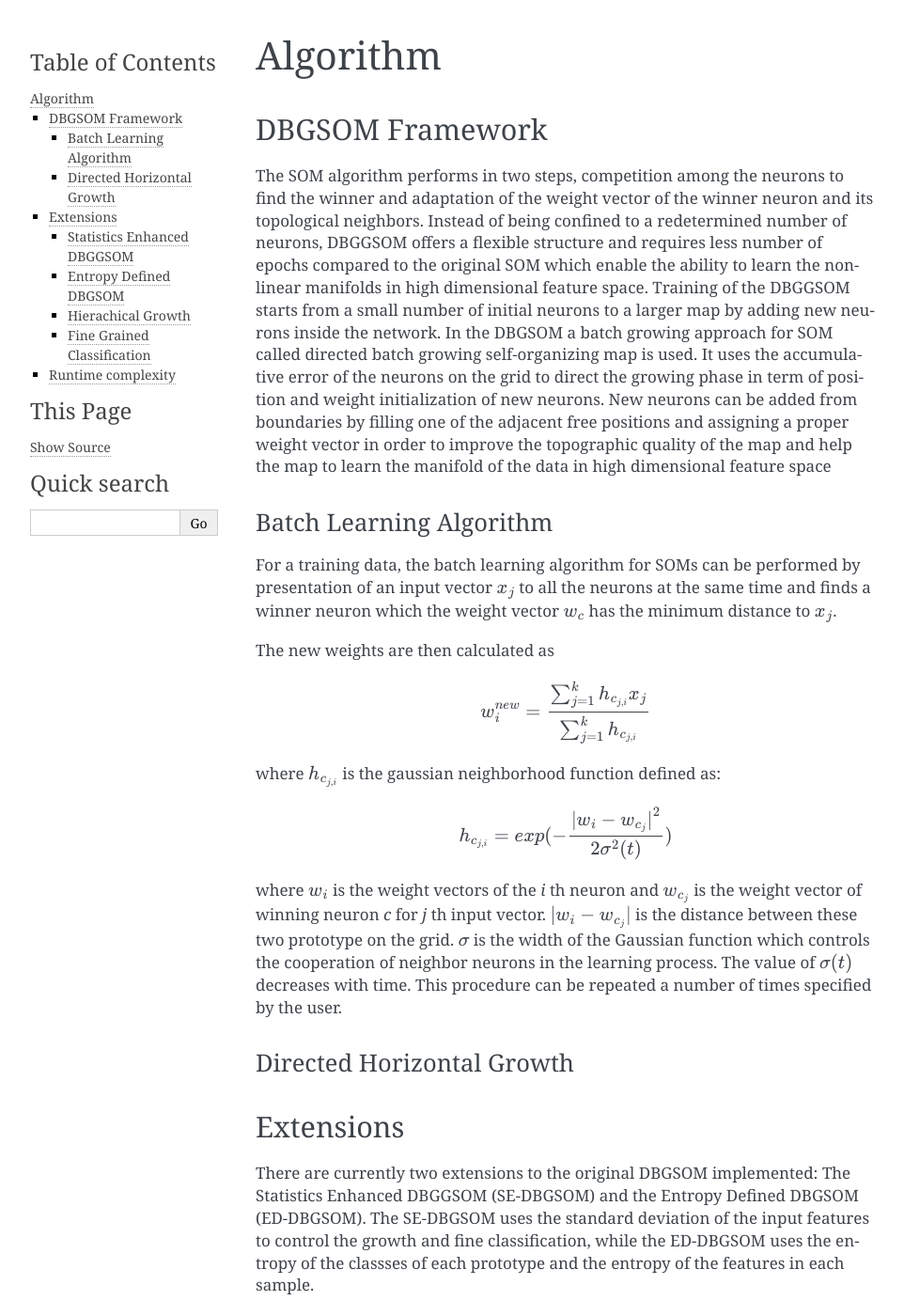
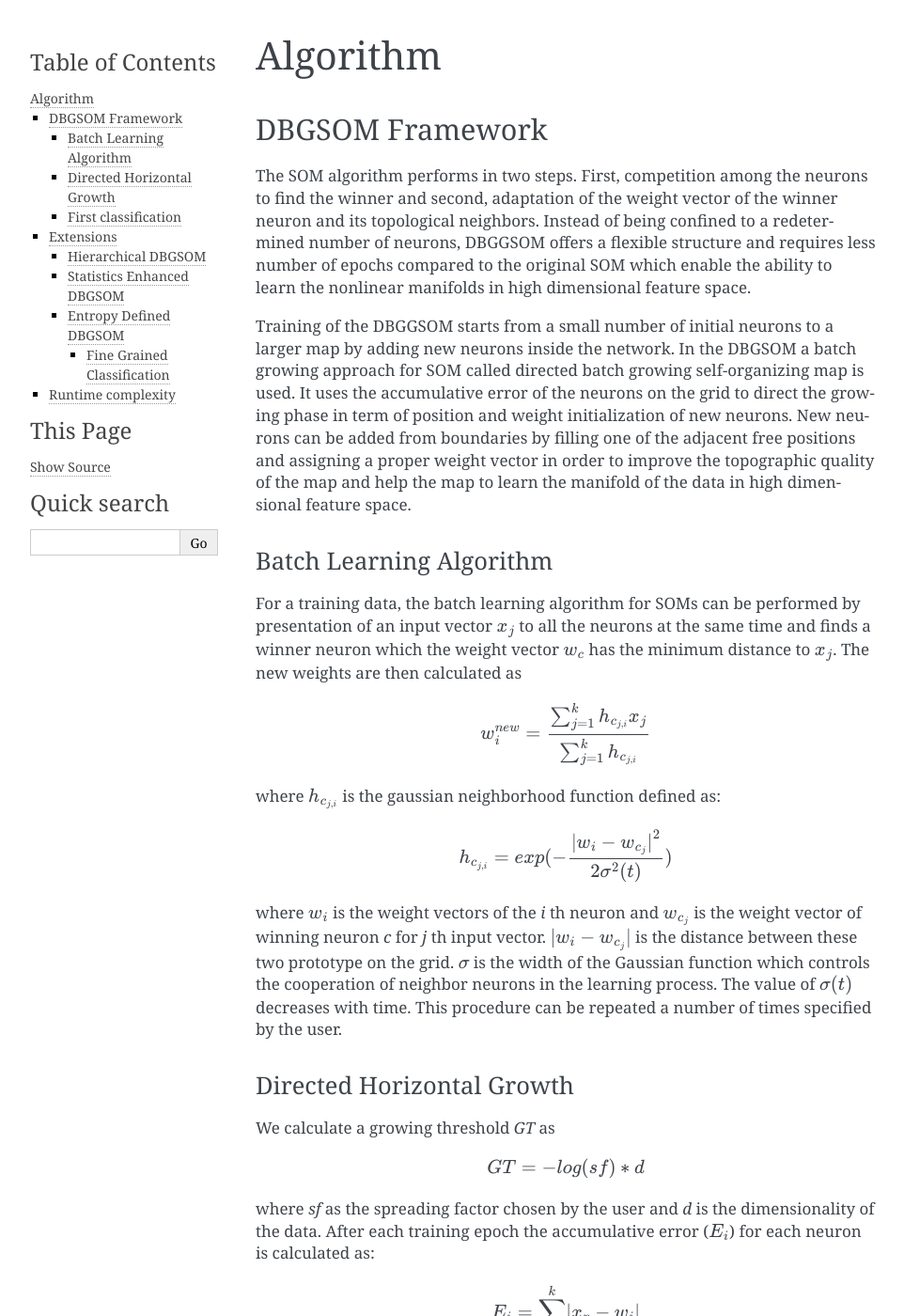
Before and after one commit to SandroMartens/DBGSOM, a Sphinx documentation site: the page built from docs/source/algorithm.rst, in a window 1280 px wide and 1400 px high. Shown: the whole window at 94% size, without its empty margins (148-1110 px from the left). Built offline with Sphinx 7.4.7, drawn with Linux system fonts in a browser that asks for light colours; some of the changed text lies outside the part shown.

Commit message:
finished dbgsom description

```diff
--- a/docs/source/algorithm.rst
+++ b/docs/source/algorithm.rst
@@ -1,26 +1,24 @@
 Algorithm
-=============
+=========
 
 DBGSOM Framework
 --------------------
 
-The SOM algorithm performs in two steps, competition among the neurons to find the winner and adaptation of the weight vector of the winner neuron and its topological neighbors. Instead of being confined to a redetermined number of neurons, DBGGSOM offers a flexible structure and requires less number of epochs compared to the original SOM which enable the ability to learn the nonlinear manifolds in high dimensional feature space. Training of the DBGGSOM starts from a small number of initial neurons to a larger map by adding new neurons inside the network. In the DBGSOM a batch growing approach for SOM called directed batch growing self-organizing map is used. It uses the accumulative error of the neurons on the grid to direct the growing phase in term of position and weight initialization of new neurons. New neurons can be added from boundaries by filling one of the adjacent free positions and assigning a proper weight vector in order to improve the topographic quality of the map and help the map to learn the manifold of the data in high dimensional feature space
+The SOM algorithm performs in two steps. First, competition among the neurons to find the winner and second, adaptation of the weight vector of the winner neuron and its topological neighbors. Instead of being confined to a redetermined number of neurons, DBGGSOM offers a flexible structure and requires less number of epochs compared to the original SOM which enable the ability to learn the nonlinear manifolds in high dimensional feature space.
+
+Training of the DBGGSOM starts from a small number of initial neurons to a larger map by adding new neurons inside the network. In the DBGSOM a batch growing approach for SOM called directed batch growing self-organizing map is used. It uses the accumulative error of the neurons on the grid to direct the growing phase in term of position and weight initialization of new neurons. New neurons can be added from boundaries by filling one of the adjacent free positions and assigning a proper weight vector in order to improve the topographic quality of the map and help the map to learn the manifold of the data in high dimensional feature space.
 
 Batch Learning Algorithm
 ************************
-For a training data, the batch learning algorithm for SOMs can be performed by presentation of an input vector :math:`x_j` to all the neurons at the same time and finds a winner
-neuron which the weight vector :math:`w_c` has the minimum distance to :math:`x_j`.
 
-The new weights are then calculated as
+For a training data, the batch learning algorithm for SOMs can be performed by presentation of an input vector :math:`x_j` to all the neurons at the same time and finds a winner neuron which the weight vector :math:`w_c` has the minimum distance to :math:`x_j`. The new weights are then calculated as
 
 .. math::
-
     w_i^{new} = \frac{\sum_{j=1}^{k}h_{c_{j, i}} x_j}{\sum_{j=1}^{k}h_{c_{j, i}}}
 
 where :math:`h_{c_{j, i}}` is the gaussian neighborhood function defined as:
 
 .. math::
-
     h_{c_{j, i}} = exp(- \frac{{\lvert w_i - w_{c_j} \rvert}^2}{2{\sigma}^2(t)})
 
 where :math:`w_i` is the weight vectors of the `i` th neuron and :math:`w_{c_j}` is the weight vector of winning neuron `c` for `j` th input vector. :math:`\lvert w_i - w_{c_j} \rvert` is the distance between these two prototype on the grid. :math:`\sigma` is the width of the Gaussian function which controls the cooperation of neighbor neurons in the learning process. The value of :math:`\sigma(t)` decreases with time. This procedure can be repeated a number of times specified
@@ -29,34 +27,58 @@
 Directed Horizontal Growth
 **************************
 
+We calculate a growing threshold `GT` as
+
+.. math::
+    GT = -log(sf) * d
+
+where `sf` as the spreading factor chosen by the user and `d` is the dimensionality of the data. After each training epoch the accumulative error (:math:`E_i`) for each neuron is calculated as:
+
+.. math::
+    E_i = \sum_{p=1}^k \lvert x_p - w_i \rvert
+
+where :math:`w_i` is the weight vector of the neuron `i` and `k` is the number of input vectors mapped on `i`.
+
+For each non boundary neuron where :math:`E_i > GT`, :math:`\frac{E_i}{2}` is distributed to neighboring boundary neurons. Then a new neuron is added to a free position to all boundary neurons where :math:`E_i > GT`. The position and weight of the new neuron are described in the paper.
+
+First classification
+********************
+
+For a sample classification, each prototype gets assigned a label. That label is decided by a majority vote of the class labels of all samples represented by that prototype.
+
 Extensions
 ----------
-There are currently two extensions to the original DBGSOM implemented: The Statistics Enhanced DBGGSOM (SE-DBGSOM) and the Entropy Defined DBGSOM (ED-DBGSOM). The SE-DBGSOM uses the standard deviation of the input features to control the growth and fine classification, while the ED-DBGSOM uses the entropy of the classses of each prototype and the entropy of the features in each sample.
 
-Statistics Enhanced DBGGSOM
+There are currently three extensions to the original DBGSOM implemented:
+
+- Hierarchical SOM (HSOM),
+- Statistics Enhanced DBGGSOM (SE-DBGSOM) and
+- Entropy Defined DBGSOM (ED-DBGSOM)
+
+The SE-DBGSOM uses the standard deviation of the input features to control the growth and fine classification, while the ED-DBGSOM uses the entropy of the classses of each prototype and the entropy of the features in each sample.
+
+Hierarchical DBGSOM
+*******************
+
+Statistics Enhanced DBGSOM
 ***************************
 
 Entropy Defined DBGSOM
 **********************
 
-Hierachical Growth
-******************
-
 Fine Grained Classification
-***************************
+###########################
 
 Runtime complexity
 ------------------
 The space complexity `S` of a SOM is:
 
 .. math::
-
     S = O(d*(m+n))
 
 There are different ways to estimate the time complexity. A rough estimate for `T` is:
 
 .. math::
-
     T = O(nmde)
 
 where
```
Also changed, not shown: other parts of docs/source/algorithm.rst (+1 -1 lines).
